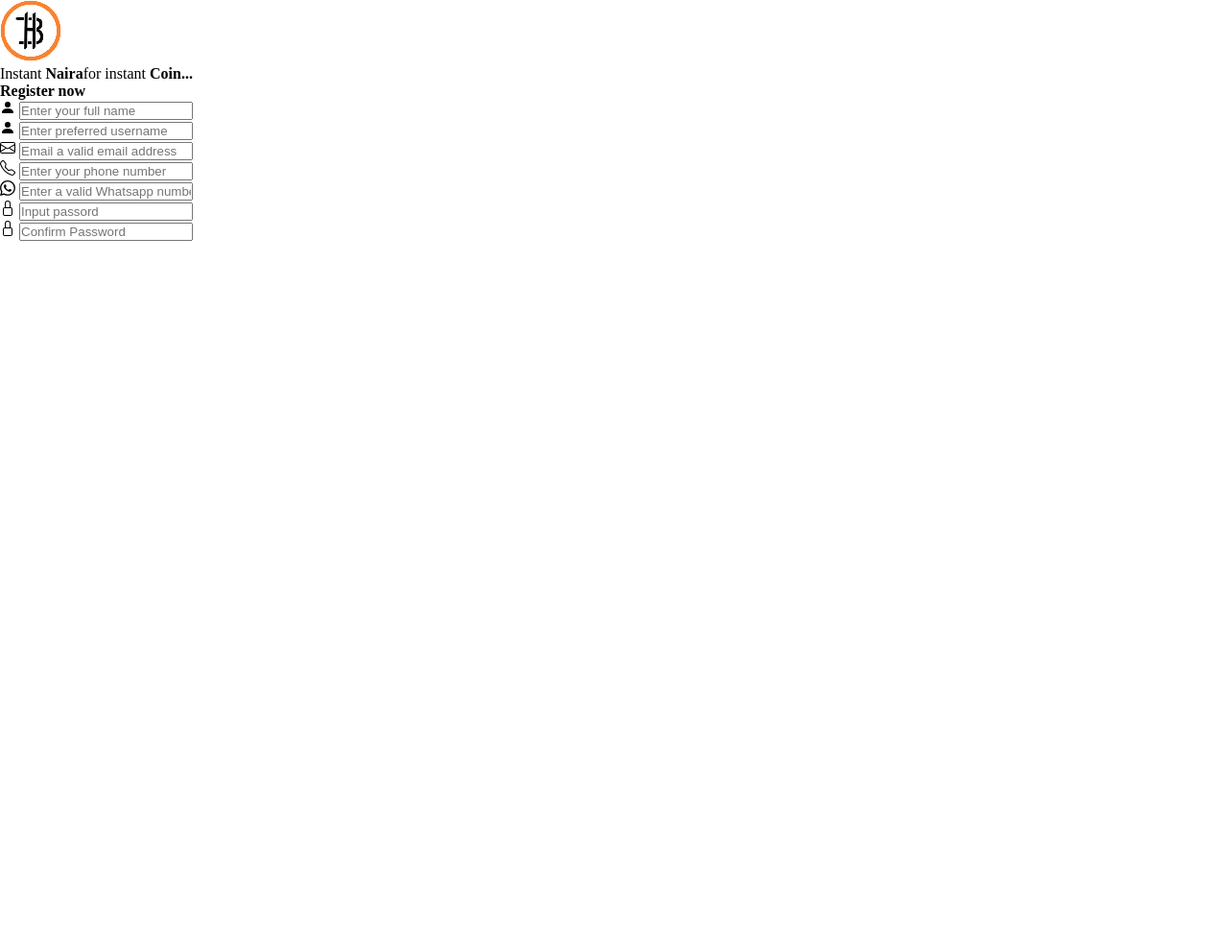
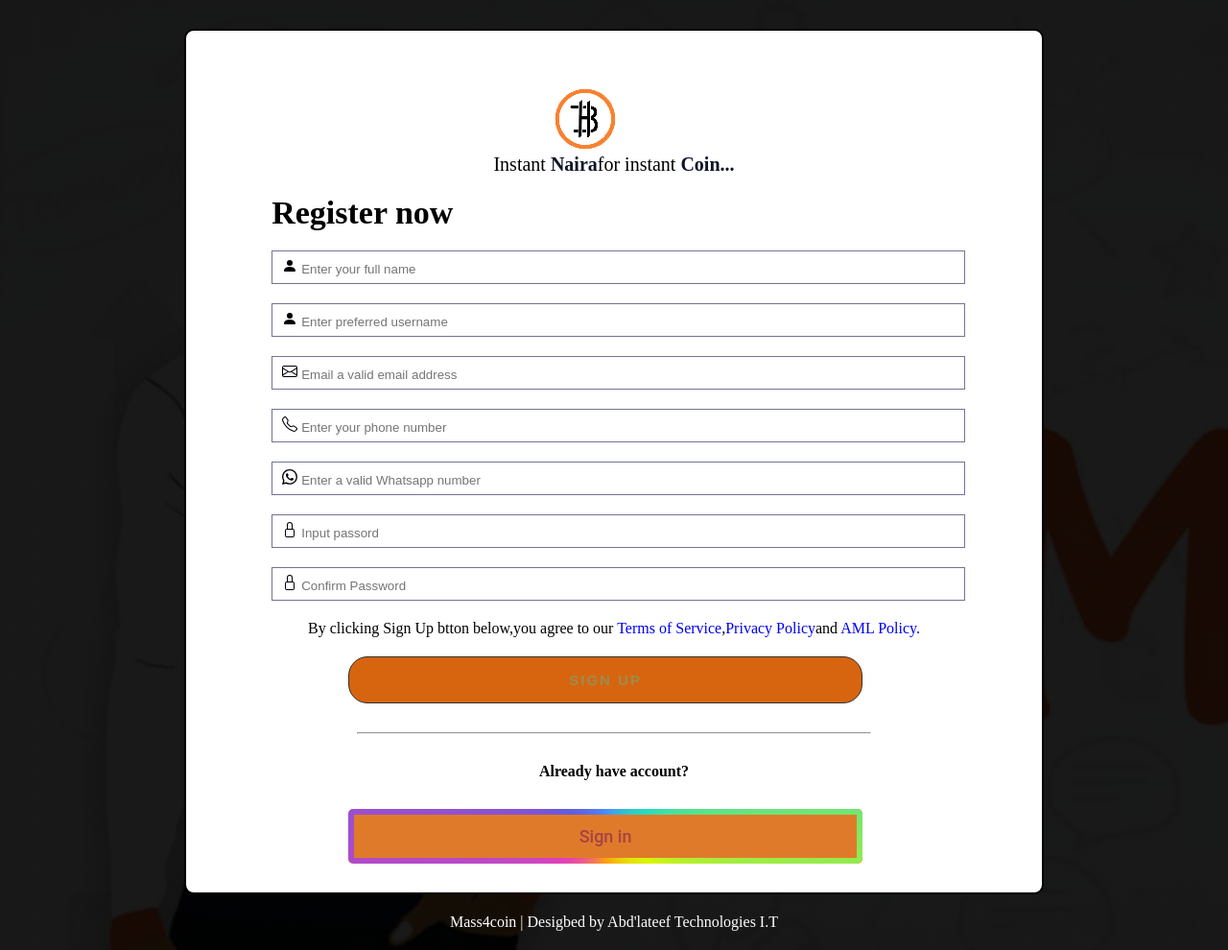
Before and after one commit to Hamksid/Bitcoin, a plain HTML site: page registered.html in a window 1280 px wide. Shown: the whole page at 96% size. Before the commit the page ends 800 px from the top, so only its background shows below. Drawn offline with Linux system fonts and the light colour scheme.

Commit message:
made changes in my register

```diff
--- a/registered.html
+++ b/registered.html
@@ -1,65 +1,98 @@
 <!DOCTYPE html>
 <html lang="en">
+
 <head>
-    <meta charset="UTF-8">
-    <meta http-equiv="X-UA-Compatible" content="IE=edge">
-    <meta name="viewport" content="width=device-width, initial-scale=1.0">
+    <meta charset="UTF-8" />
+    <meta http-equiv="X-UA-Compatible" content="IE=edge" />
+    <meta name="viewport" content="width=device-width, initial-scale=1.0" />
     <title>Mass4Coin</title>
-    <link rel="stylesheet" href="style.css">
+    <link rel="stylesheet" href="style.css" />
 </head>
-<body>
+
+<body id="myBody">
+    <div id="beo">
         <div>
-        <div>
-            <img src="image/7182.png" alt="">
-            <p>Instant <strong>Naira</strong>for instant <strong>Coin...</strong></p>
+            <div id="mgg">
+                <img src="image/7182.png" alt="" />
+                <p>
+                    Instant <strong>Naira</strong>for instant <strong>Coin...</strong>
+                </p>
             </div>
-        <div>
+            <div id="str">
                 <h4>Register now</h4>
             </div>
         </div>
-    <form>
+        <form id="regs">
             <div>
-            <svg xmlns="http://www.w3.org/2000/svg" width="16" height="16" fill="currentColor" class="bi bi-person-fill" viewBox="0 0 16 16">
-                <path d="M3 14s-1 0-1-1 1-4 6-4 6 3 6 4-1 1-1 1H3Zm5-6a3 3 0 1 0 0-6 3 3 0 0 0 0 6Z"/>
+                <svg xmlns="http://www.w3.org/2000/svg" width="16" height="16" fill="currentColor"
+                    class="bi bi-person-fill" viewBox="0 0 16 16">
+                    <path d="M3 14s-1 0-1-1 1-4 6-4 6 3 6 4-1 1-1 1H3Zm5-6a3 3 0 1 0 0-6 3 3 0 0 0 0 6Z" />
                 </svg>
-              <input type="text" placeholder="Enter your full name">
+                <input type="text" placeholder="Enter your full name" />
             </div>
             <div>
-            <svg xmlns="http://www.w3.org/2000/svg" width="16" height="16" fill="currentColor" class="bi bi-person-fill" viewBox="0 0 16 16">
-                <path d="M3 14s-1 0-1-1 1-4 6-4 6 3 6 4-1 1-1 1H3Zm5-6a3 3 0 1 0 0-6 3 3 0 0 0 0 6Z"/>
+                <svg xmlns="http://www.w3.org/2000/svg" width="16" height="16" fill="currentColor"
+                    class="bi bi-person-fill" viewBox="0 0 16 16">
+                    <path d="M3 14s-1 0-1-1 1-4 6-4 6 3 6 4-1 1-1 1H3Zm5-6a3 3 0 1 0 0-6 3 3 0 0 0 0 6Z" />
                 </svg>
-              <input type="text" placeholder="Enter preferred username">
+                <input type="text" placeholder="Enter preferred username" />
             </div>
             <div>
-            <svg xmlns="http://www.w3.org/2000/svg" width="16" height="16" fill="currentColor" class="bi bi-envelope" viewBox="0 0 16 16">
-               <path d="M0 4a2 2 0 0 1 2-2h12a2 2 0 0 1 2 2v8a2 2 0 0 1-2 2H2a2 2 0 0 1-2-2V4Zm2-1a1 1 0 0 0-1 1v.217l7 4.2 7-4.2V4a1 1 0 0 0-1-1H2Zm13 2.383-4.708 2.825L15 11.105V5.383Zm-.034 6.876-5.64-3.471L8 9.583l-1.326-.795-5.64 3.47A1 1 0 0 0 2 13h12a1 1 0 0 0 .966-.741ZM1 11.105l4.708-2.897L1 5.383v5.722Z"/>
+                <svg xmlns="http://www.w3.org/2000/svg" width="16" height="16" fill="currentColor"
+                    class="bi bi-envelope" viewBox="0 0 16 16">
+                    <path
+                        d="M0 4a2 2 0 0 1 2-2h12a2 2 0 0 1 2 2v8a2 2 0 0 1-2 2H2a2 2 0 0 1-2-2V4Zm2-1a1 1 0 0 0-1 1v.217l7 4.2 7-4.2V4a1 1 0 0 0-1-1H2Zm13 2.383-4.708 2.825L15 11.105V5.383Zm-.034 6.876-5.64-3.471L8 9.583l-1.326-.795-5.64 3.47A1 1 0 0 0 2 13h12a1 1 0 0 0 .966-.741ZM1 11.105l4.708-2.897L1 5.383v5.722Z" />
                 </svg>
-              <input type="text" placeholder="Email a valid email address">
+                <input type="text" placeholder="Email a valid email address" />
             </div>
             <div>
-            <svg xmlns="http://www.w3.org/2000/svg" width="16" height="16" fill="currentColor" class="bi bi-telephone" viewBox="0 0 16 16">
-                <path d="M3.654 1.328a.678.678 0 0 0-1.015-.063L1.605 2.3c-.483.484-.661 1.169-.45 1.77a17.568 17.568 0 0 0 4.168 6.608 17.569 17.569 0 0 0 6.608 4.168c.601.211 1.286.033 1.77-.45l1.034-1.034a.678.678 0 0 0-.063-1.015l-2.307-1.794a.678.678 0 0 0-.58-.122l-2.19.547a1.745 1.745 0 0 1-1.657-.459L5.482 8.062a1.745 1.745 0 0 1-.46-1.657l.548-2.19a.678.678 0 0 0-.122-.58L3.654 1.328zM1.884.511a1.745 1.745 0 0 1 2.612.163L6.29 2.98c.329.423.445.974.315 1.494l-.547 2.19a.678.678 0 0 0 .178.643l2.457 2.457a.678.678 0 0 0 .644.178l2.189-.547a1.745 1.745 0 0 1 1.494.315l2.306 1.794c.829.645.905 1.87.163 2.611l-1.034 1.034c-.74.74-1.846 1.065-2.877.702a18.634 18.634 0 0 1-7.01-4.42 18.634 18.634 0 0 1-4.42-7.009c-.362-1.03-.037-2.137.703-2.877L1.885.511z"/>
+                <svg xmlns="http://www.w3.org/2000/svg" width="16" height="16" fill="currentColor"
+                    class="bi bi-telephone" viewBox="0 0 16 16">
+                    <path
+                        d="M3.654 1.328a.678.678 0 0 0-1.015-.063L1.605 2.3c-.483.484-.661 1.169-.45 1.77a17.568 17.568 0 0 0 4.168 6.608 17.569 17.569 0 0 0 6.608 4.168c.601.211 1.286.033 1.77-.45l1.034-1.034a.678.678 0 0 0-.063-1.015l-2.307-1.794a.678.678 0 0 0-.58-.122l-2.19.547a1.745 1.745 0 0 1-1.657-.459L5.482 8.062a1.745 1.745 0 0 1-.46-1.657l.548-2.19a.678.678 0 0 0-.122-.58L3.654 1.328zM1.884.511a1.745 1.745 0 0 1 2.612.163L6.29 2.98c.329.423.445.974.315 1.494l-.547 2.19a.678.678 0 0 0 .178.643l2.457 2.457a.678.678 0 0 0 .644.178l2.189-.547a1.745 1.745 0 0 1 1.494.315l2.306 1.794c.829.645.905 1.87.163 2.611l-1.034 1.034c-.74.74-1.846 1.065-2.877.702a18.634 18.634 0 0 1-7.01-4.42 18.634 18.634 0 0 1-4.42-7.009c-.362-1.03-.037-2.137.703-2.877L1.885.511z" />
                 </svg>
-              <input type="text" placeholder="Enter your phone number">
+                <input type="text" placeholder="Enter your phone number" />
             </div>
             <div>
-            <svg xmlns="http://www.w3.org/2000/svg" width="16" height="16" fill="currentColor" class="bi bi-whatsapp" viewBox="0 0 16 16">
-               <path d="M13.601 2.326A7.854 7.854 0 0 0 7.994 0C3.627 0 .068 3.558.064 7.926c0 1.399.366 2.76 1.057 3.965L0 16l4.204-1.102a7.933 7.933 0 0 0 3.79.965h.004c4.368 0 7.926-3.558 7.93-7.93A7.898 7.898 0 0 0 13.6 2.326zM7.994 14.521a6.573 6.573 0 0 1-3.356-.92l-.24-.144-2.494.654.666-2.433-.156-.251a6.56 6.56 0 0 1-1.007-3.505c0-3.626 2.957-6.584 6.591-6.584a6.56 6.56 0 0 1 4.66 1.931 6.557 6.557 0 0 1 1.928 4.66c-.004 3.639-2.961 6.592-6.592 6.592zm3.615-4.934c-.197-.099-1.17-.578-1.353-.646-.182-.065-.315-.099-.445.099-.133.197-.513.646-.627.775-.114.133-.232.148-.43.05-.197-.1-.836-.308-1.592-.985-.59-.525-.985-1.175-1.103-1.372-.114-.198-.011-.304.088-.403.087-.088.197-.232.296-.346.1-.114.133-.198.198-.33.065-.134.034-.248-.015-.347-.05-.099-.445-1.076-.612-1.47-.16-.389-.323-.335-.445-.34-.114-.007-.247-.007-.38-.007a.729.729 0 0 0-.529.247c-.182.198-.691.677-.691 1.654 0 .977.71 1.916.81 2.049.098.133 1.394 2.132 3.383 2.992.47.205.84.326 1.129.418.475.152.904.129 1.246.08.38-.058 1.171-.48 1.338-.943.164-.464.164-.86.114-.943-.049-.084-.182-.133-.38-.232z"/>
+                <svg xmlns="http://www.w3.org/2000/svg" width="16" height="16" fill="currentColor"
+                    class="bi bi-whatsapp" viewBox="0 0 16 16">
+                    <path
+                        d="M13.601 2.326A7.854 7.854 0 0 0 7.994 0C3.627 0 .068 3.558.064 7.926c0 1.399.366 2.76 1.057 3.965L0 16l4.204-1.102a7.933 7.933 0 0 0 3.79.965h.004c4.368 0 7.926-3.558 7.93-7.93A7.898 7.898 0 0 0 13.6 2.326zM7.994 14.521a6.573 6.573 0 0 1-3.356-.92l-.24-.144-2.494.654.666-2.433-.156-.251a6.56 6.56 0 0 1-1.007-3.505c0-3.626 2.957-6.584 6.591-6.584a6.56 6.56 0 0 1 4.66 1.931 6.557 6.557 0 0 1 1.928 4.66c-.004 3.639-2.961 6.592-6.592 6.592zm3.615-4.934c-.197-.099-1.17-.578-1.353-.646-.182-.065-.315-.099-.445.099-.133.197-.513.646-.627.775-.114.133-.232.148-.43.05-.197-.1-.836-.308-1.592-.985-.59-.525-.985-1.175-1.103-1.372-.114-.198-.011-.304.088-.403.087-.088.197-.232.296-.346.1-.114.133-.198.198-.33.065-.134.034-.248-.015-.347-.05-.099-.445-1.076-.612-1.47-.16-.389-.323-.335-.445-.34-.114-.007-.247-.007-.38-.007a.729.729 0 0 0-.529.247c-.182.198-.691.677-.691 1.654 0 .977.71 1.916.81 2.049.098.133 1.394 2.132 3.383 2.992.47.205.84.326 1.129.418.475.152.904.129 1.246.08.38-.058 1.171-.48 1.338-.943.164-.464.164-.86.114-.943-.049-.084-.182-.133-.38-.232z" />
                 </svg>
-              <input type="text" placeholder="Enter a valid Whatsapp number">
+                <input type="text" placeholder="Enter a valid Whatsapp number" />
             </div>
             <div>
-            <svg xmlns="http://www.w3.org/2000/svg" width="16" height="16" fill="currentColor" class="bi bi-lock" viewBox="0 0 16 16">
-                <path d="M8 1a2 2 0 0 1 2 2v4H6V3a2 2 0 0 1 2-2zm3 6V3a3 3 0 0 0-6 0v4a2 2 0 0 0-2 2v5a2 2 0 0 0 2 2h6a2 2 0 0 0 2-2V9a2 2 0 0 0-2-2zM5 8h6a1 1 0 0 1 1 1v5a1 1 0 0 1-1 1H5a1 1 0 0 1-1-1V9a1 1 0 0 1 1-1z"/>
+                <svg xmlns="http://www.w3.org/2000/svg" width="16" height="16" fill="currentColor" class="bi bi-lock"
+                    viewBox="0 0 16 16">
+                    <path
+                        d="M8 1a2 2 0 0 1 2 2v4H6V3a2 2 0 0 1 2-2zm3 6V3a3 3 0 0 0-6 0v4a2 2 0 0 0-2 2v5a2 2 0 0 0 2 2h6a2 2 0 0 0 2-2V9a2 2 0 0 0-2-2zM5 8h6a1 1 0 0 1 1 1v5a1 1 0 0 1-1 1H5a1 1 0 0 1-1-1V9a1 1 0 0 1 1-1z" />
                 </svg>
-              <input type="text" placeholder="Input passord">
+                <input type="text" placeholder="Input passord" />
             </div>
             <div>
-            <svg xmlns="http://www.w3.org/2000/svg" width="16" height="16" fill="currentColor" class="bi bi-lock" viewBox="0 0 16 16">
-                <path d="M8 1a2 2 0 0 1 2 2v4H6V3a2 2 0 0 1 2-2zm3 6V3a3 3 0 0 0-6 0v4a2 2 0 0 0-2 2v5a2 2 0 0 0 2 2h6a2 2 0 0 0 2-2V9a2 2 0 0 0-2-2zM5 8h6a1 1 0 0 1 1 1v5a1 1 0 0 1-1 1H5a1 1 0 0 1-1-1V9a1 1 0 0 1 1-1z"/>
+                <svg xmlns="http://www.w3.org/2000/svg" width="16" height="16" fill="currentColor" class="bi bi-lock"
+                    viewBox="0 0 16 16">
+                    <path
+                        d="M8 1a2 2 0 0 1 2 2v4H6V3a2 2 0 0 1 2-2zm3 6V3a3 3 0 0 0-6 0v4a2 2 0 0 0-2 2v5a2 2 0 0 0 2 2h6a2 2 0 0 0 2-2V9a2 2 0 0 0-2-2zM5 8h6a1 1 0 0 1 1 1v5a1 1 0 0 1-1 1H5a1 1 0 0 1-1-1V9a1 1 0 0 1 1-1z" />
                 </svg>
-              <input type="text" placeholder="Confirm Password">
+                <input type="text" placeholder="Confirm Password" />
             </div>
         </form>
+        <p id="click">By clicking Sign Up btton below,you agree to our
+            <a href="#">Terms of Service</a>,<a href="#">Privacy Policy</a>and <a href="#">AML Policy.</a>
+        </p>
+        <button id="spa">
+            <span></span>
+            <span></span>
+            <span></span>
+            <span></span> Sign up
+        </button>
+        <hr id="hr">
+
+        <h4 id="ead">Already have account?</h4>
+        <button id="but">Sign in</button>
+    </div>
+    <div id="tech">Mass4coin | Desigbed by Abd'lateef Technologies I.T</div>
 </body>
+
 </html>
--- a/style.css
+++ b/style.css
@@ -747,6 +747,266 @@ body {
 
 /* registeredcss */
 
+#myBody{
+  width: 100%;
+  height: 100%;
+  font-size: 16px;
+  background-image: linear-gradient( rgba(0, 0, 0, 0.9), rgba(0, 0, 0, 0.9) ),url(image/background_image.jpeg);
+  background-size: cover;
+  background-repeat: no-repeat;
+}
+
+#beo{
+  background: white;
+  margin: auto;
+  margin-top:30px ;
+  margin-bottom: 20px;
+  width: 70%;
+  border: 2px solid;
+  border-radius: 10px;
+}
+
+#mgg img{
+  margin-top: 60px;
+  margin-left: 43%;
+}
+
+#mgg p strong{
+  color: #0d1627;
+}
+
+#mgg p {
+  text-align: center;
+  font-size: 20px;
+}
+
+#str{
+  margin-top: 20px;
+  margin-left:10% ;
+  font-size: 34px;
+  text-align: start;
+}
+
+#regs{
+  margin-left: 10%;
+}
+
+#regs div{
+  width: 90%;
+  border: 1px solid rgb(115, 115, 151);
+  height: 35px;
+  margin-top: 20px;
+}
+
+#regs svg{
+  margin-top: 7px;
+  margin-left: 10px;
+}
+
+#regs input{
+  border: none;
+  width: 70%;
+  outline:none ;
+  height: 28px;
+}
+
+#click{
+  margin-top: 20px;
+  text-align: center;
+}
+
+#click a{
+  text-decoration: none;
+}
+#spa {
+  margin-left: 19%;
+  width: 60%;
+  margin-top: 20px;
+  margin-bottom: 30px;
+  position: relative;
+  padding: 1em 1.8em;
+  outline: none;
+  border: 1px solid #303030;
+  background: #d7650f;
+  color: #998e51;
+  text-transform: uppercase;
+  letter-spacing: 2px;
+  font-size: 15px;
+  overflow: hidden;
+  transition: 0.2s;
+  border-radius: 20px;
+  cursor: pointer;
+  font-weight: bold;
+ }
+
+ #spa:hover {
+  box-shadow: 0 0 10px #ae00ff, 0 0 25px #001eff, 0 0 50px #ae00ff;
+  transition-delay: 0.6s;
+ }
+
+ #spa span {
+  position: absolute;
+ }
+
+ #spa span:nth-child(1) {
+  top: 0;
+  left: -100%;
+  width: 100%;
+  height: 2px;
+  background: linear-gradient(90deg, transparent, #ae00ff);
+ }
+
+ #spa:hover span:nth-child(1) {
+  left: 100%;
+  transition: 0.7s;
+ }
+
+ #spa span:nth-child(3) {
+  bottom: 0;
+  right: -100%;
+  width: 100%;
+  height: 2px;
+  background: linear-gradient(90deg, transparent, #001eff);
+ }
+
+ #spa:hover span:nth-child(3) {
+  right: 100%;
+  transition: 0.7s;
+  transition-delay: 0.35s;
+ }
+
+ #spa span:nth-child(2) {
+  top: -100%;
+  right: 0;
+  width: 2px;
+  height: 100%;
+  background: linear-gradient(180deg, transparent, #ae00ff);
+ }
+
+ #spa:hover span:nth-child(2) {
+  top: 100%;
+  transition: 0.7s;
+  transition-delay: 0.17s;
+ }
+
+ #spa span:nth-child(4) {
+  bottom: -100%;
+  left: 0;
+  width: 2px;
+  height: 100%;
+  background: linear-gradient(360deg, transparent, #001eff);
+ }
+
+ #spa:hover span:nth-child(4) {
+  bottom: 100%;
+  transition: 0.7s;
+  transition-delay: 0.52s;
+ }
+
+ #spa:active {
+  background: #ae00af;
+  background: linear-gradient(to top right, #ae00af, #001eff);
+  color: #bfbfbf;
+  box-shadow: 0 0 8px #ae00ff, 0 0 8px #001eff, 0 0 8px #ae00ff;
+  transition: 0.1s;
+ }
+
+ #spa:active span:nth-child(1)
+ span:nth-child(2)
+ span:nth-child(2)
+ span:nth-child(2) {
+  transition: none;
+  transition-delay: none;
+ }
+
+ #hr{
+  width: 60%;
+  margin: auto;
+  margin-bottom: 30px;
+ }
+
+#ead{
+  margin-bottom: 30px;
+  text-align: center;
+}
+
+ #but {
+  margin-left: 19%;
+  margin-bottom: 30px;
+  --border-radius: 5px;
+  --border-width: 6px;
+  appearance: none;
+  position: relative;
+  width: 60%;
+  padding: 1em 2em;
+  border-radius: 5px;
+  border: 0;
+  background-color: #e07a2b;
+  font-family: "Roboto", Arial, "Segoe UI", sans-serif;
+  font-size: 18px;
+  font-weight: 500;
+  color: #a54444;
+  z-index: 2;
+ }
+
+ #but::after {
+  --m-i: linear-gradient(#000, #000);
+  --m-o: content-box, padding-box;
+  content: "";
+  position: absolute;
+  left: 0;
+  top: 0;
+  width: 100%;
+  height: 100%;
+  padding: var(--border-width);
+  border-radius: var(--border-radius);
+  background-image: conic-gradient(
+     #488cfb,
+     #29dbbc,
+     #ddf505,
+     #ff9f0e,
+     #e440bb,
+     #655adc,
+     #488cfb
+   );
+  -webkit-mask-image: var(--m-i), var(--m-i);
+  mask-image: var(--m-i), var(--m-i);
+  -webkit-mask-origin: var(--m-o);
+  mask-origin: var(--m-o);
+  -webkit-mask-clip: var(--m-o);
+  mask-composite: exclude;
+  -webkit-mask-composite: destination-out;
+  filter: hue-rotate(0);
+  animation: rotate-hue linear 500ms infinite;
+  animation-play-state: paused;
+ }
+
+ #but:hover::after {
+  animation-play-state: running;
+ }
+
+ @keyframes rotate-hue {
+  to {
+   filter: hue-rotate(1turn);
+  }
+ }
+
+ #but,
+ #but::after {
+  box-sizing: border-box;
+ }
+
+ #but:active {
+  --border-width: 5px;
+ }
+
+#tech{
+  color: white;
+  text-align: center;
+  margin-bottom: 20px;
+}
+
+
 
 /* media */
 /*
```
Also changed, not shown: responsive.css (+5 -4 lines), image/background_image.jpeg (added). Lines whose indentation alone changed are shown as unchanged.
